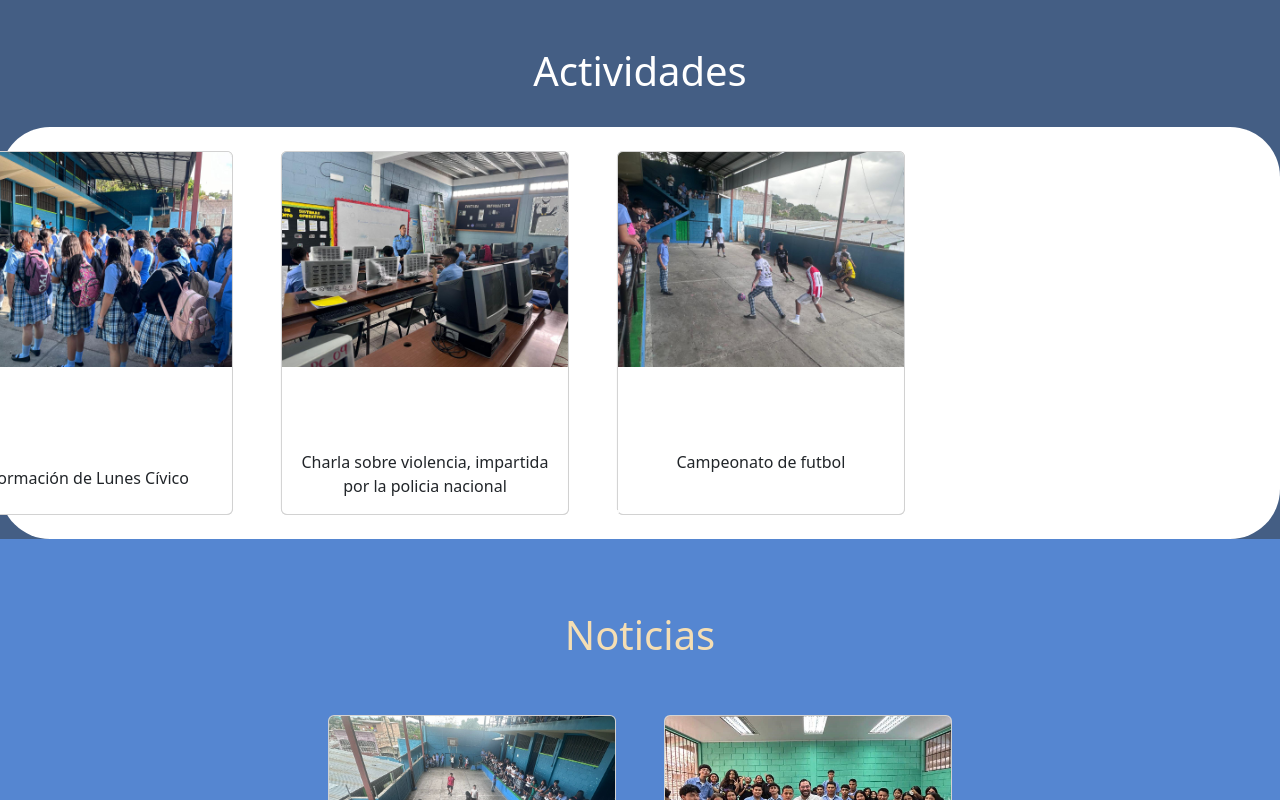
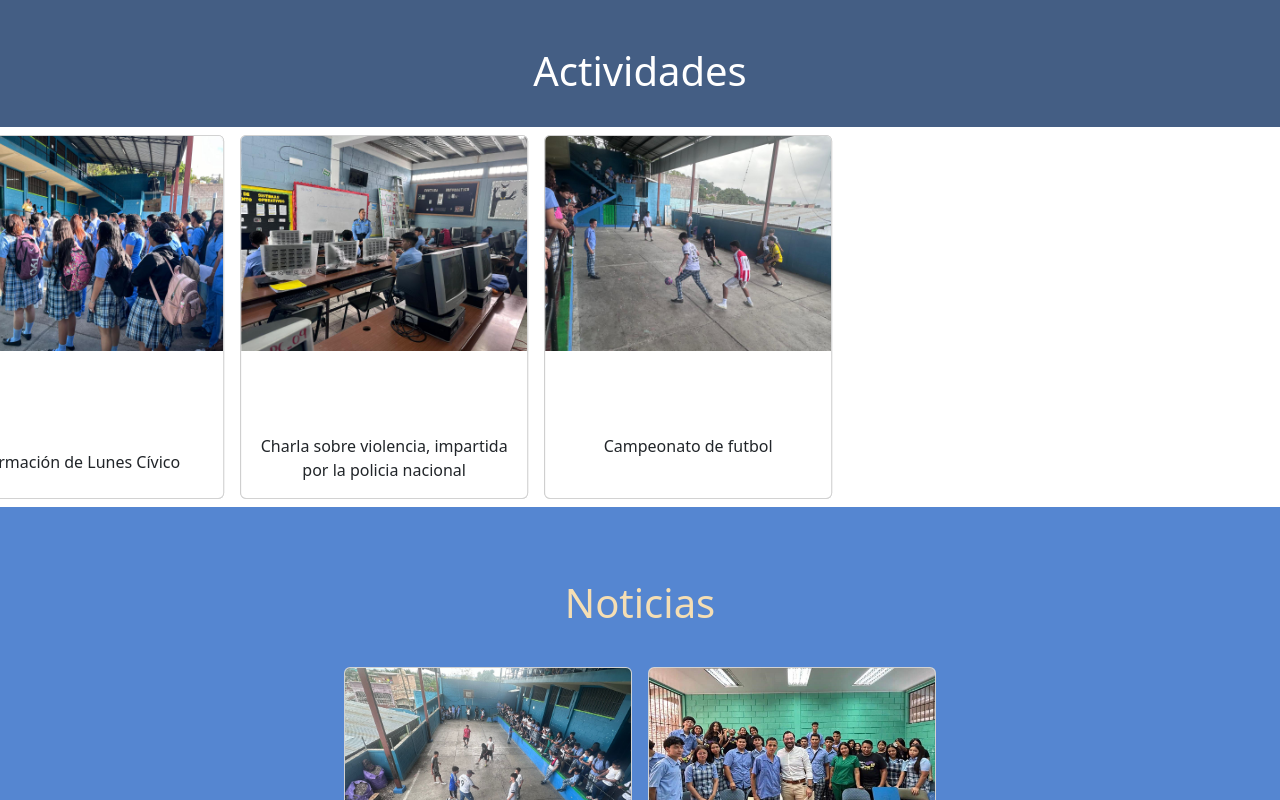
Before and after one commit to Gracekelleyc/projectFinal, a plain HTML site: page vistas/inicio/inicio.html in a window 1280 px wide. Shown: the part 880-1680 px from the top of the page. Drawn offline with Linux system fonts and the light colour scheme.

Commit message:
Update inicio.css

```diff
--- a/vistas/inicio/inicio.css
+++ b/vistas/inicio/inicio.css
@@ -1,4 +1,20 @@
-input { width: 50%; } .peque { color: blue; font-size: 1.5rem; } .peque:hover { color: #f5f10c; font-size: 1.8rem; } body { background-color: rgb(85, 134, 209); color: wheat; text-align: center; } .contenedor { width: 40vw; height: 70vh; margin: 0 auto; } .card { display: inline-block; margin-right: 50px; margin-bottom: 35px; } .carousel-inner { width: 110%; } .cabecera { z-index: 6; } .reducir{ width: 40%; margin: 0 auto; border-radius: 50px; } .carousel{ background-color: white; border-radius: 50px; } .blanco{ background-color: white; width: 100%; height: 30vh; } #sect1{ color: #fff; background-color: #3333337d; } .sect { min-height: 400px; margin: 0 auto; } #sect1 { position: relative; overflow: hidden; } video { z-index: -1; width: 100%; } .videos { margin: 0 auto; }@media screen and (max-width: 730px) {
+input { width: 50%; }
+.peque { color: blue; font-size: 1.5rem; }
+.peque:hover { color: #f5f10c; font-size: 1.8rem; }
+body { background-color: rgb(85, 134, 209); color: wheat; text-align: center; }
+.contenedor { width: 40vw; height: 70vh; margin: 0 auto; }
+.card { display: inline-block; }
+.carousel-inner { width: 100%; }
+.cabecera { z-index: 6; }
+.reducir{ width: 40%; margin: 0 auto; border-radius: 50px; }
+.carousel{ background-color: white; }
+.blanco{ background-color: white; width: 100%; height: 30vh; }
+#sect1{ color: #fff; background-color: #3333337d; }
+.sect { min-height: 400px; margin: 0 auto; }
+#sect1 { position: relative; overflow: hidden; }
+video { z-index: -1; width: 100%; }
+.videos { margin: 0 auto; }
+@media screen and (max-width: 730px) {
   .blanco {
     height: 20vh;
   }
@@ -8,7 +24,7 @@ input { width: 50%; } .peque { color: blue; font-size: 1.5rem; } .peque:hover {
 }
 
 .card{
-  margin: 1.5em;
+  margin: 0.5em;
   width: calc(100%/3);
 }
 .image-grapper{
```
